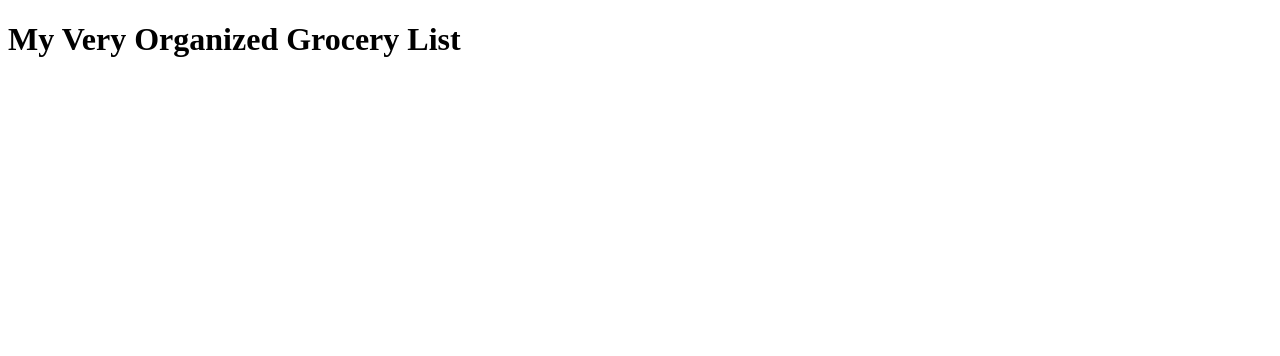
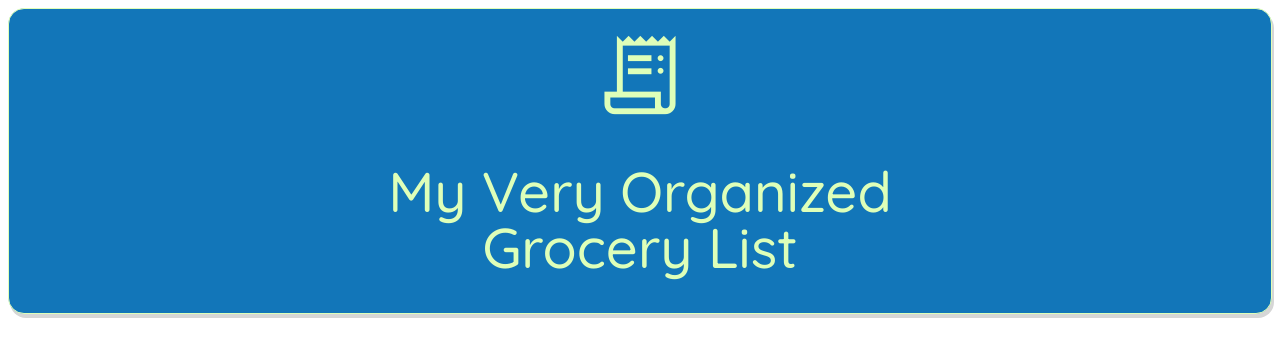
Before and after one commit to apate476/grocery-list, a plain HTML site: page index.html in a window 1280 px wide. Drawn offline with nearby package versions, Linux system fonts and the light colour scheme.

Commit message:
style: Added styling to main header

```diff
--- a/index.html
+++ b/index.html
@@ -4,8 +4,15 @@
     <meta charset="UTF-8" />
     <meta name="viewport" content="width=device-width, initial-scale=1.0" />
     <title>Grocery List</title>
+    <link rel="stylesheet" href="style.css" />
+    <link rel="stylesheet" href="https://fonts.googleapis.com/css2?family=Material+Symbols+Outlined:opsz,wght,FILL,GRAD@20..48,100..700,0..1,-50..200" />
   </head>
   <body>
-    <h1>My Very Organized Grocery List</h1>
+    <div class="main-header">
+      <span class="material-symbols-outlined" style="color: #deffb9; font-size:94px; margin-top: 0.2em;">
+        receipt_long
+        </span>
+      <h1>My Very Organized <br> Grocery List</h1>
+    </div>
   </body>
 </html>
--- a/style.css
+++ b/style.css
@@ -0,0 +1,20 @@
+@import url(https://fonts.googleapis.com/css?family=Quicksand:300,500,700);
+
+.main-header {
+    text-align: center;
+    font-family: Quicksand;
+    background-color: #1276b9;
+    box-shadow: 2px 4px #d6d6d6;
+    border-color: #deffb9;
+    border-style: solid;
+    border-width: 1px;
+    border-radius: 1em;
+}
+
+.main-header h1 {
+    font-size: 3.5em;
+    font-weight: 500;
+    line-height: 1em;
+    text-align: center;
+    color: #deffb9;
+}
```
